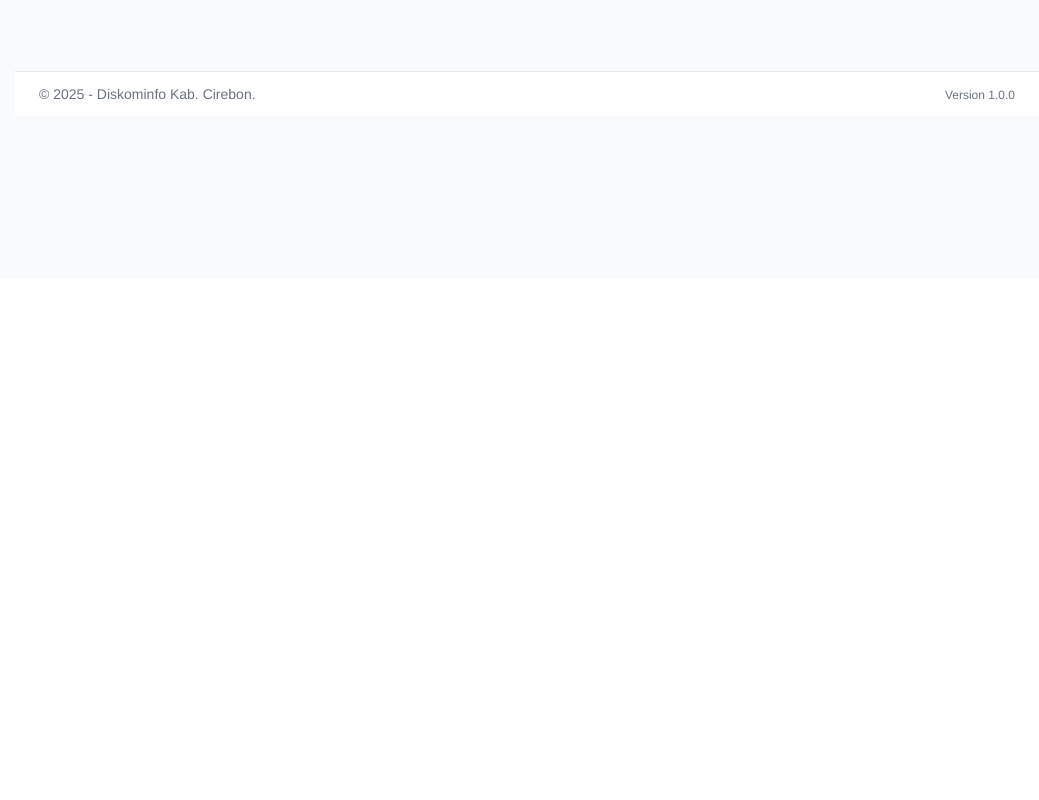
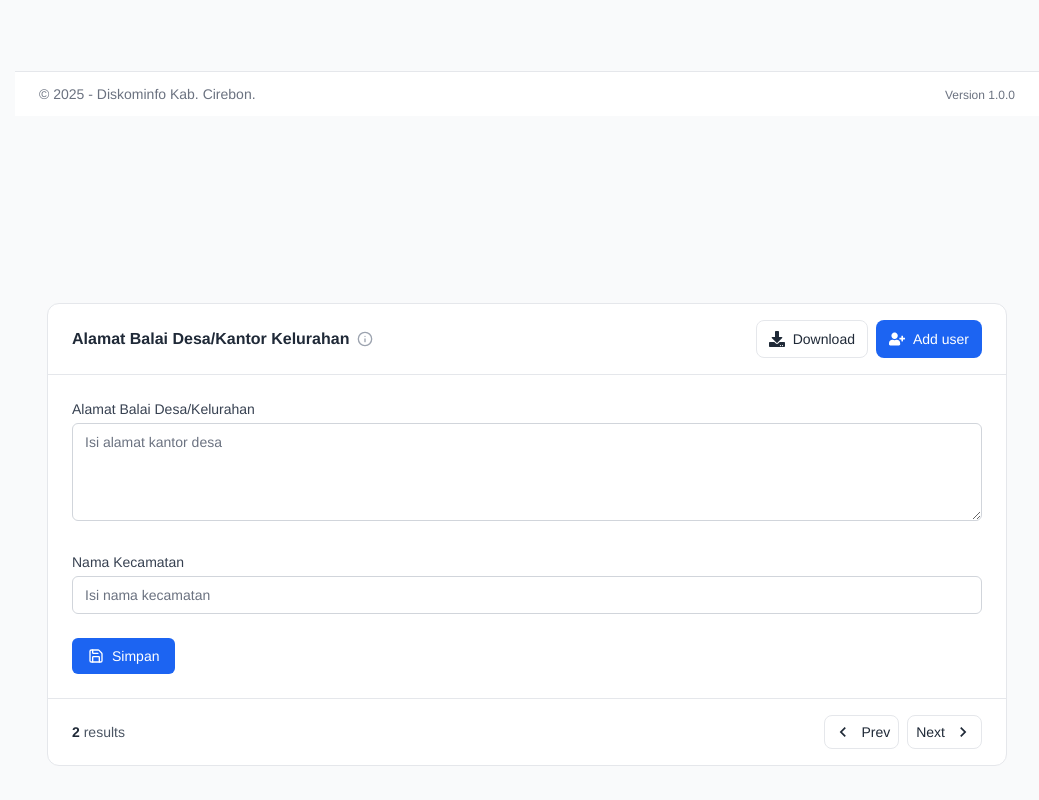
Before and after one commit to azharanggakusuma/simades, a Next.js app: page /dashboard/pages/forms/keterangan-tempat in a window 1280 px wide. Shown: the part 684-1484 px from the top of the page, without its empty margins (241-1280 px from the left). Before the commit the page ends 963 px from the top, so only its background shows below. Built offline with nearby package versions, Linux system fonts and the light colour scheme.

Commit message:
feat: add CardForm2 component for additional address input in forms

```diff
--- /dev/null
+++ b/app/dashboard/pages/forms/keterangan-tempat/CardForm2.tsx
@@ -0,0 +1,130 @@
+import {
+  CheckCircleIcon,
+  ExclamationTriangleIcon,
+} from "@heroicons/react/24/solid";
+import { MdChevronLeft, MdChevronRight } from "react-icons/md";
+import { FaDownload, FaUserPlus, FaEdit, FaTrash } from "react-icons/fa";
+import { Info, Save } from "lucide-react";
+
+export default function CardForm() {
+  return (
+    <>
+      {/* Table Section */}
+      <div className="max-w-[85rem] px-4 py-10 sm:px-6 lg:px-8 lg:py-14 mx-auto">
+        {/* Card */}
+        <div className="flex flex-col">
+          <div className="-m-1.5 overflow-x-auto">
+            <div className="p-1.5 min-w-full inline-block align-middle">
+              <div className="bg-white border border-gray-200 rounded-xl shadow-2xs overflow-hidden dark:bg-neutral-800 dark:border-neutral-700">
+                {/* Header */}
+                <div className="px-6 py-4 grid gap-3 md:flex md:justify-between md:items-center border-b border-gray-200 dark:border-neutral-700">
+                  <div className="flex items-center space-x-2">
+                    <h2 className="text-gray-800 text-base font-semibold">
+                      Alamat Balai Desa/Kantor Kelurahan
+                    </h2>
+                    <Info className="w-4 h-4 text-gray-400" />
+                  </div>
+                  <div>
+                    <div className="inline-flex gap-x-2">
+                      <a
+                        className="py-2 px-3 inline-flex items-center gap-x-2 text-sm font-medium rounded-lg border border-gray-200 bg-white text-gray-800 shadow-2xs hover:bg-gray-50 disabled:opacity-50 disabled:pointer-events-none focus:outline-hidden focus:bg-gray-50 dark:bg-transparent dark:border-neutral-700 dark:text-neutral-300 dark:hover:bg-neutral-800 dark:focus:bg-neutral-800"
+                        href="#"
+                      >
+                        <FaDownload className="w-4 h-4" />
+                        Download
+                      </a>
+                      <a
+                        className="py-2 px-3 inline-flex items-center gap-x-2 text-sm font-medium rounded-lg border border-transparent bg-blue-600 text-white hover:bg-blue-700 focus:outline-hidden focus:bg-blue-700 disabled:opacity-50 disabled:pointer-events-none"
+                        href="#"
+                      >
+                        <FaUserPlus className="w-4 h-4" />
+                        Add user
+                      </a>
+                    </div>
+                  </div>
+                </div>
+                {/* End Header */}
+
+                {/* Table */}
+                <form className="p-6 space-y-6">
+                  <div>
+                    <label
+                      htmlFor="alamat"
+                      className="block text-sm text-gray-700 font-medium mb-1"
+                    >
+                      Alamat Balai Desa/Kelurahan
+                    </label>
+                    <textarea
+                      id="alamat"
+                      rows={4}
+                      className="w-full border border-gray-300 rounded-md px-3 py-2 text-sm text-gray-700 placeholder-gray-400 focus:outline-none focus:ring-2 focus:ring-blue-500"
+                      placeholder="Isi alamat kantor desa"
+                    />
+                  </div>
+
+                  <div>
+                    <label
+                      htmlFor="kecamatan"
+                      className="block text-sm text-gray-700 font-medium mb-1"
+                    >
+                      Nama Kecamatan
+                    </label>
+                    <input
+                      id="kecamatan"
+                      type="text"
+                      className="w-full border border-gray-300 rounded-md px-3 py-2 text-sm text-gray-700 placeholder-gray-400 focus:outline-none focus:ring-2 focus:ring-blue-500"
+                      placeholder="Isi nama kecamatan"
+                    />
+                  </div>
+
+                  <div>
+                    <button
+                      type="submit"
+                      className="inline-flex items-center gap-2 bg-blue-600 hover:bg-blue-700 text-white text-sm font-medium px-4 py-2 rounded-md"
+                    >
+                      <Save className="w-4 h-4" />
+                      Simpan
+                    </button>
+                  </div>
+                </form>
+                {/* End Table */}
+                {/* Footer */}
+                <div className="px-6 py-4 grid gap-3 md:flex md:justify-between md:items-center border-t border-gray-200 dark:border-neutral-700">
+                  <div>
+                    <p className="text-sm text-gray-600 dark:text-neutral-400">
+                      <span className="font-semibold text-gray-800 dark:text-neutral-200">
+                        2
+                      </span>{" "}
+                      results
+                    </p>
+                  </div>
+                  <div>
+                    <div className="inline-flex gap-x-2">
+                      <button
+                        type="button"
+                        className="py-1.5 px-2 inline-flex items-center gap-x-2 text-sm font-medium rounded-lg border border-gray-200 bg-white text-gray-800 shadow-2xs hover:bg-gray-50 disabled:opacity-50 disabled:pointer-events-none focus:outline-hidden focus:bg-gray-50 dark:bg-transparent dark:border-neutral-700 dark:text-neutral-300 dark:hover:bg-neutral-800 dark:focus:bg-neutral-800"
+                      >
+                        <MdChevronLeft className="w-5 h-5" />
+                        Prev
+                      </button>
+                      <button
+                        type="button"
+                        className="py-1.5 px-2 inline-flex items-center gap-x-2 text-sm font-medium rounded-lg border border-gray-200 bg-white text-gray-800 shadow-2xs hover:bg-gray-50 disabled:opacity-50 disabled:pointer-events-none focus:outline-hidden focus:bg-gray-50 dark:bg-transparent dark:border-neutral-700 dark:text-neutral-300 dark:hover:bg-neutral-800 dark:focus:bg-neutral-800"
+                      >
+                        Next
+                        <MdChevronRight className="w-5 h-5" />
+                      </button>
+                    </div>
+                  </div>
+                </div>
+                {/* End Footer */}
+              </div>
+            </div>
+          </div>
+        </div>
+        {/* End Card */}
+      </div>
+      {/* End Table Section */}
+    </>
+  );
+}
--- a/app/dashboard/pages/forms/keterangan-tempat/page.js
+++ b/app/dashboard/pages/forms/keterangan-tempat/page.js
@@ -3,6 +3,7 @@ import Sidebar from "../../../components/Sidebar";
 import Footer from "../../../components/Footer";
 import Breadcrumb from "../../../components/Breadcrumb";
 import CardForm from "./CardForm";
+import CardForm2 from "./CardForm2";
 
 export default function Form1() {
   return (
@@ -17,6 +18,7 @@ export default function Form1() {
 
         <div className="mb-8 mt-[-45px]">
           <CardForm />
+          <CardForm2 />
         </div>
       </main>
 
```
